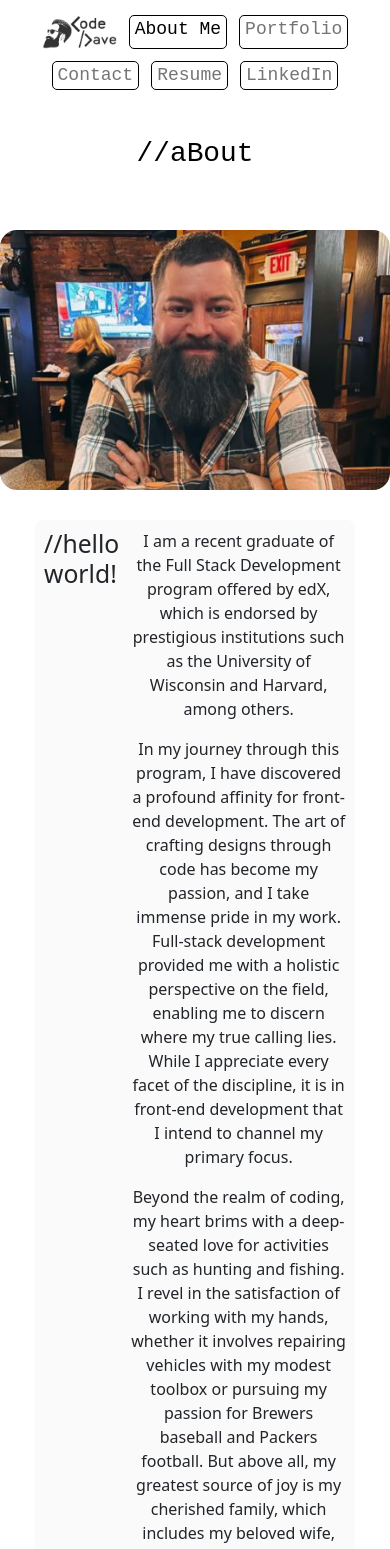
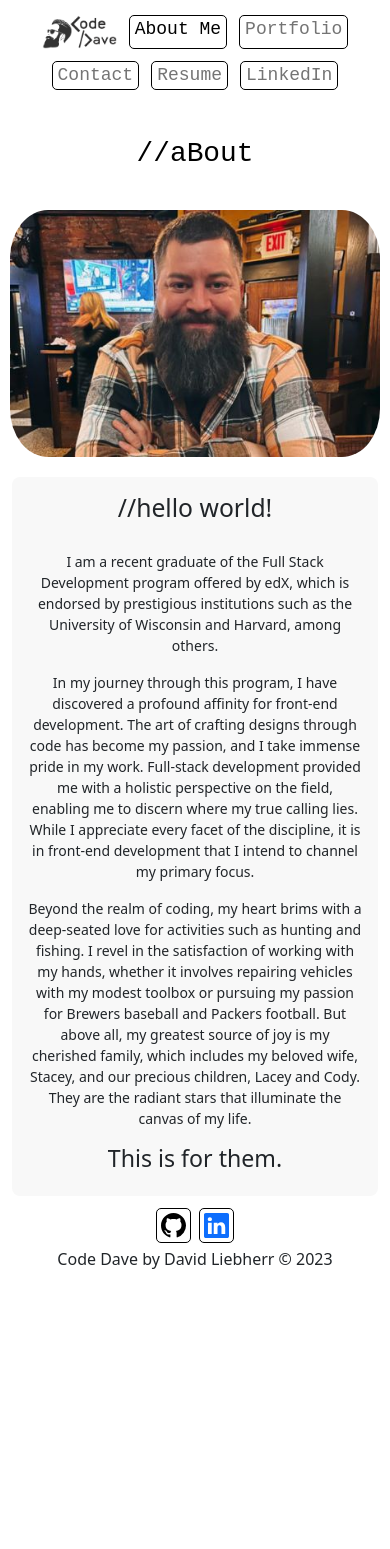
Before and after one commit to aidev13/react-portfolio, a React (Vite) app: page / in a window 390 px wide. Shown: the top 1549 px of the page. After the commit the page ends 1295 px from the top, so only its background shows below. Built offline with nearby package versions, Linux system fonts and the light colour scheme.

Commit message:
WIP, made about section changes

```diff
--- a/index.html
+++ b/index.html
@@ -5,6 +5,7 @@
     <link rel="icon" type="favicon" sizes="48x48" href="/beard.png" />
     <meta name="viewport" content="width=device-width, initial-scale=1.0" />
     <title>Code Dave</title>
+
   </head>
   <body>
     <div id="root"></div>
--- a/src/page/About.jsx
+++ b/src/page/About.jsx
@@ -1,7 +1,5 @@
 import Header from "../components/Header"
 import "./page.css"
-import Accordion from "../components/Accordion"
-
 
 
 const About = () => {
@@ -9,13 +7,13 @@ const About = () => {
     <>
       <Header>//aBout</Header>
       <section>
-        <div className="flexContain">
+        <div className="image_flex">
           <img src="/dave.jpg" className="img-fluid profile_pic_borderR" alt="Profile picture of owner, David Liebherr" />
         </div>
 
-        <div className="aboutContainer">
-          <h2>//hello world!</h2>
-            <div className="text-center">
+        <div className="about_grid_container">
+          <h2 className="about_title">//hello world!</h2>
+            <div className="text-center about_content">
                 <p>I am a recent graduate of the Full Stack Development program offered by edX, which is endorsed by prestigious institutions such as the University of Wisconsin and Harvard, among others.
                 </p>
                 <p>In my journey through this program, I have discovered a profound affinity for front-end development. The art of crafting designs through code has become my passion, and I take immense pride in my work. Full-stack development provided me with a holistic perspective on the field, enabling me to discern where my true calling lies. While I appreciate every facet of the discipline, it is in front-end development that I intend to channel my primary focus.</p>
--- a/src/page/page.css
+++ b/src/page/page.css
@@ -1,21 +1,42 @@
 /* About styles */
-.flexContain {
+.image_flex {
   display: flex;
   justify-content: center;
 }
 
-.aboutContainer {
-  background-color: rgb(250, 250, 250);
-  display: flex;
-  margin: 10px 35px 0px 35px;
-  gap: 12px;
-  padding: 9px;
-  border-radius: 8px;
+.profile_pic_borderR {
+  margin-bottom: 20px;
+  padding: 0 10px 0 10px;
+  border-radius: 3em;
 }
 
-.profile_pic_borderR {
-  margin: 20px;
-  border-radius: 17px;
+.about_grid_container {
+  background-color: rgb(248, 248, 248);
+  display: grid;
+  grid-template-columns: 18% 1fr;
+  margin: 0 2em 0 2em;
+  padding: 1em;
+  gap: 1em;
+  border-radius: .5em;
+}
+
+@media (max-width: 71.625em) {
+ .about_grid_container {
+  grid-template-rows:  1fr;
+  grid-template-columns: none;
+  margin: 0 .75em 0 .75em;
+ }
+
+ .about_title {
+  text-align: center;
+  margin-bottom: .5em;
+ }
+ }
+
+ @media (max-width: 45em) {
+  .about_content {
+    font-size: 14px;
+ }
 }
 
 /* Portfolio page Grid Styles */
@@ -23,21 +44,20 @@
 .grid_col {
   display: grid;
   gap: 2rem;
-margin-bottom: 2em;
+  margin-bottom: 2em;
 }
 
+.card:hover {
+  box-shadow: rgb(38, 57, 77) 0px 20px 30px -10px;
+}
 @media (min-width: 45em) {
   .grid_col {
-    grid-template-columns: repeat(2, 1fr) ;
+    grid-template-columns: repeat(2, 1fr);
   }
 }
 
 @media (min-width: 80em) {
   .grid_col {
-    grid-template-columns: repeat(4, 1fr) ;
+    grid-template-columns: repeat(4, 1fr);
   }
 }
-
-.card:hover {
-  box-shadow: rgb(38, 57, 77) 0px 20px 30px -10px;
-}
```
Also changed, not shown: src/components/Cards/SlideShow.jsx (added), src/components/Cards/slideshow.css (added).
